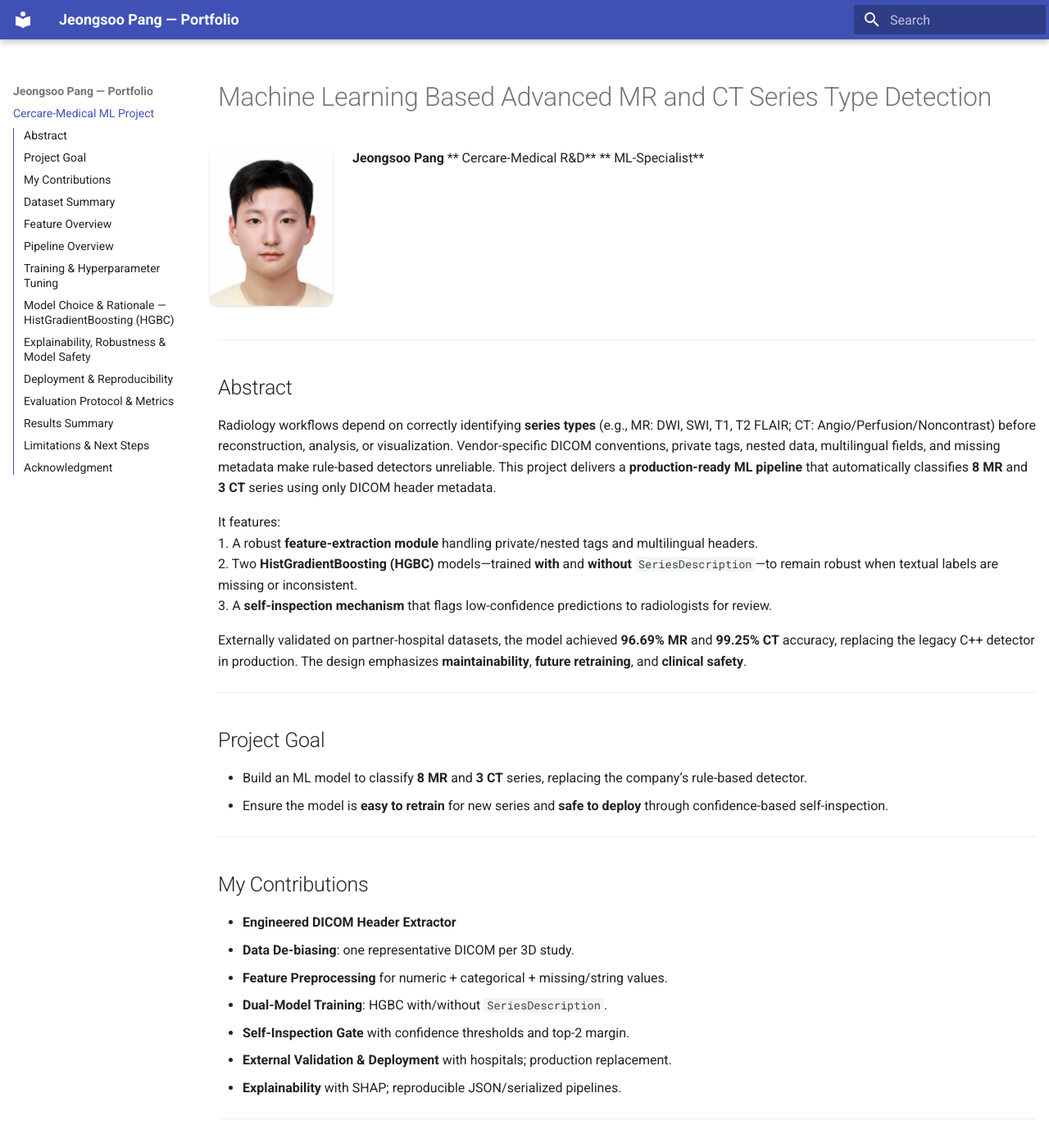
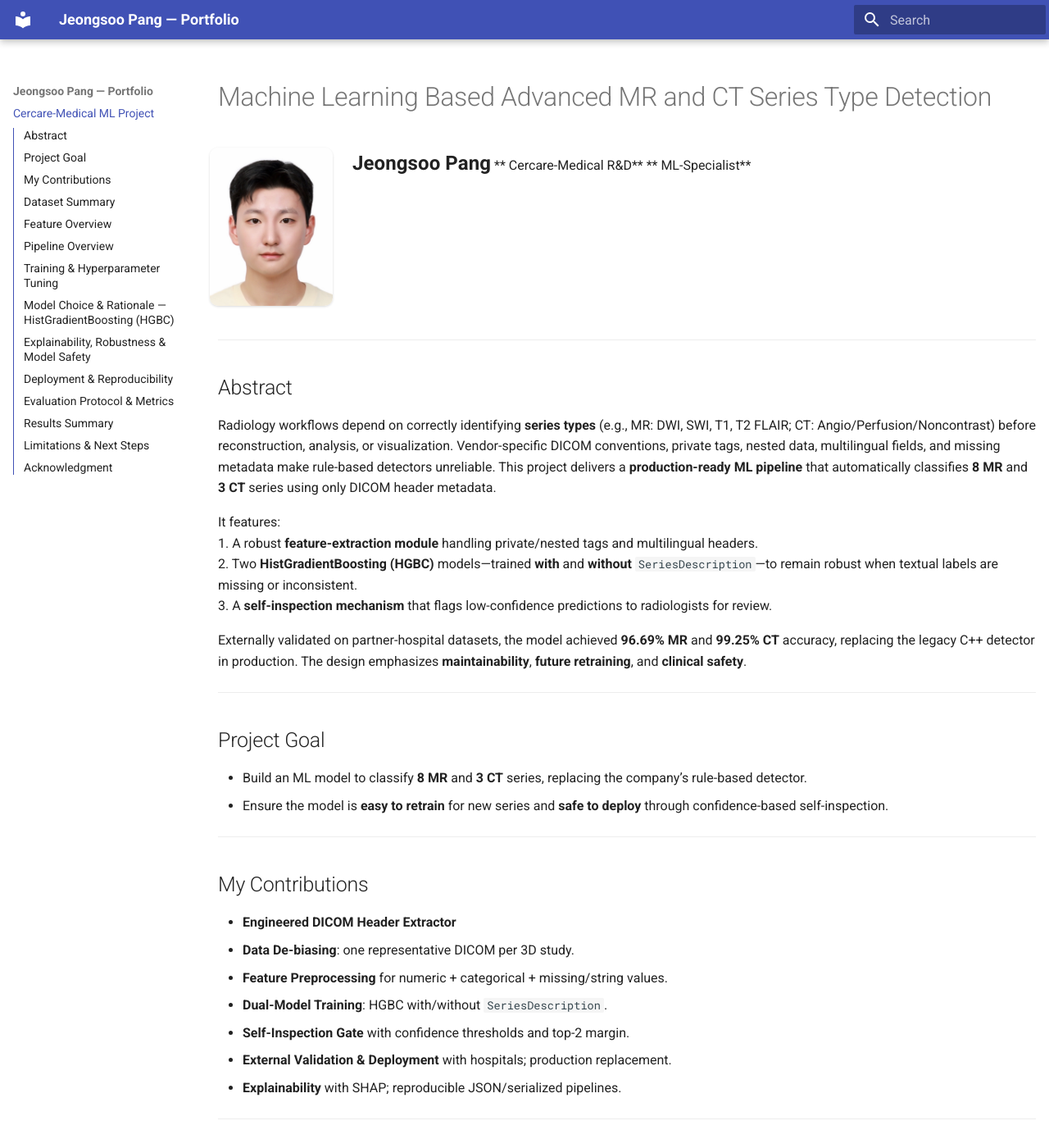
Before and after one commit to Jeongsoo-dev/ML_based_MR_CT_SeriesType_Detection, an MkDocs documentation site: the page built from docs/index.md, in a window 1280 px wide and 1400 px high. Shown: the whole window at 82% size. Built offline with MkDocs 1.6.1 and Material for MkDocs 9.7.7, drawn with Linux system fonts in a browser that asks for light colours.

Commit message:
Update extra.css

```diff
--- a/docs/stylesheets/extra.css
+++ b/docs/stylesheets/extra.css
@@ -10,6 +10,14 @@
   box-shadow: 0 1px 3px rgba(0,0,0,.15);
 }
 
+.md-typeset .bio-name {
+  font-size: 1.2rem;     /* tweak: 1.1–1.25rem to taste */
+  font-weight: 700;
+  letter-spacing: 0.1px;
+  display: inline-block;
+  margin-bottom: 2px;
+}
+
 /* Ensure paragraphs clear properly on small screens */
 @media (max-width: 900px) {
   .md-typeset .headshot { float: none; display: block; margin: 0 auto 12px; }
```
